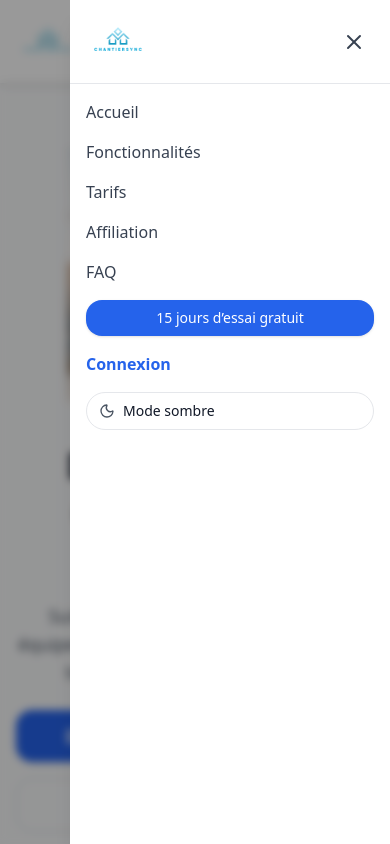
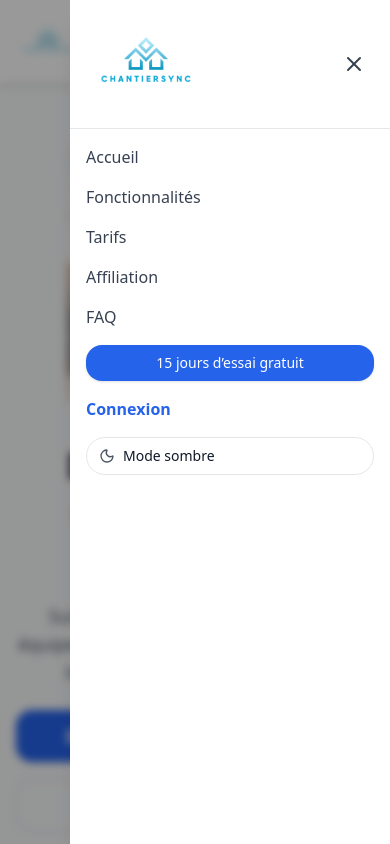
Before and after one commit to hdesumo/chantiersync-portal, a Next.js app: page / in a window 390 px wide. Both pictures are taken after a click on the button "Menu". Shown: the top 844 px of the page. Built offline with nearby package versions, Linux system fonts and the light colour scheme.

Commit message:
fix: many updates

```diff
--- a/components/Header.tsx
+++ b/components/Header.tsx
@@ -152,8 +152,8 @@ export default function Header() {
                   <Image
                     src="/logo.png"
                     alt="Logo"
-                    width={64}
-                    height={64}
+                    width={120}
+                    height={120}
                     priority
                     className="rounded object-contain"
                   />
```
